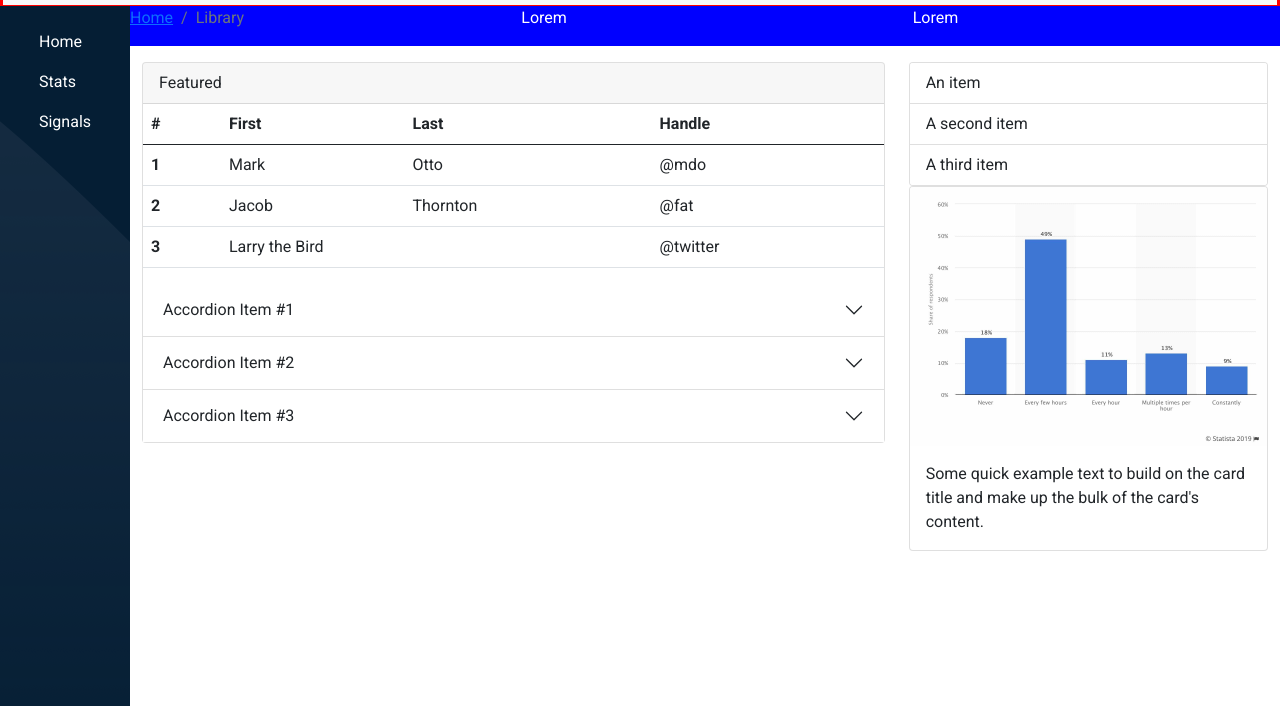
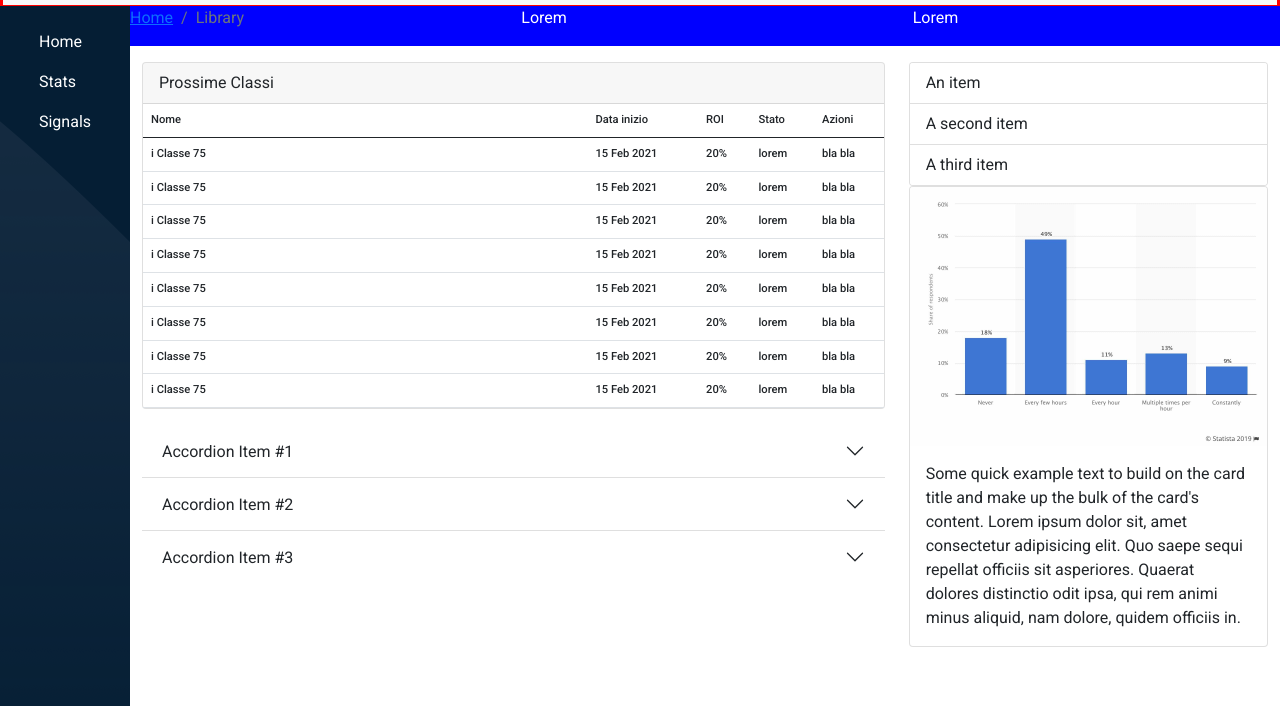
Before and after one commit to LucaSammarco/html-css-bootstrap-dashboard, a plain HTML site: page index.html in a window 1280 px wide. Shown: the part 94-800 px from the top of the page. Drawn offline with nearby package versions, Linux system fonts and the light colour scheme.

Commit message:
set up table

```diff
--- a/index.html
+++ b/index.html
@@ -82,42 +82,90 @@
                 <div class="container-fluid">
                     <div class="row">
                         <div class="col-12 col-lg-8 mb-lg-5 mb-3">
-                            <div class="card" style="p-5">
+                            <div class="card mb-3" style="p-5 ">
                                 <div class="card-header">
-                                  Featured
+                                  Prossime Classi
                                 </div>
                                 <table class="table">
                                     <thead>
                                       <tr>
-                                        <th scope="col">#</th>
-                                        <th scope="col">First</th>
-                                        <th scope="col">Last</th>
-                                        <th scope="col">Handle</th>
+                                        <th scope="col" class="colonna_nome">Nome</th>
+                                        <th scope="col">Data inizio</th>
+                                        <th scope="col">ROI</th>
+                                        <th scope="col ">Stato</th>
+                                        <th scope="col">Azioni</th>
                                       </tr>
                                     </thead>
                                     <tbody>
                                       <tr>
-                                        <th scope="row">1</th>
-                                        <td>Mark</td>
-                                        <td>Otto</td>
-                                        <td>@mdo</td>
+                                        <th scope="row">Classe 75</th>
+                                        <td>15 Feb 2021</td>
+                                        <td>20%</td>
+                                        <td>lorem</td>
+                                        <td>bla bla</td>
                                       </tr>
+
                                       <tr>
-                                        <th scope="row">2</th>
-                                        <td>Jacob</td>
-                                        <td>Thornton</td>
-                                        <td>@fat</td>
+                                        <th scope="row">Classe 75</th>
+                                        <td>15 Feb 2021</td>
+                                        <td>20%</td>
+                                        <td>lorem</td>
+                                        <td>bla bla</td>
                                       </tr>
+
                                       <tr>
-                                        <th scope="row">3</th>
-                                        <td colspan="2">Larry the Bird</td>
-                                        <td>@twitter</td>
+                                        <th scope="row">Classe 75</th>
+                                        <td>15 Feb 2021</td>
+                                        <td>20%</td>
+                                        <td>lorem</td>
+                                        <td>bla bla</td>
                                       </tr>
+
+                                      <tr>
+                                        <th scope="row">Classe 75</th>
+                                        <td>15 Feb 2021</td>
+                                        <td>20%</td>
+                                        <td>lorem</td>
+                                        <td>bla bla</td>
+                                      </tr>
+
+                                      <tr>
+                                        <th scope="row">Classe 75</th>
+                                        <td>15 Feb 2021</td>
+                                        <td>20%</td>
+                                        <td>lorem</td>
+                                        <td>bla bla</td>
+                                      </tr>
+
+                                      <tr>
+                                        <th scope="row">Classe 75</th>
+                                        <td>15 Feb 2021</td>
+                                        <td>20%</td>
+                                        <td>lorem</td>
+                                        <td>bla bla</td>
+                                      </tr>
+
+                                      <tr>
+                                        <th scope="row">Classe 75</th>
+                                        <td>15 Feb 2021</td>
+                                        <td>20%</td>
+                                        <td>lorem</td>
+                                        <td>bla bla</td>
+                                      </tr>
+
+                                      <tr>
+                                        <th scope="row">Classe 75</th>
+                                        <td>15 Feb 2021</td>
+                                        <td>20%</td>
+                                        <td>lorem</td>
+                                        <td>bla bla</td>
+                                      </tr>
+
                                     </tbody>
                                   </table>
 
 
-
+                                </div>
 
                             <div class="accordion accordion-flush" id="accordionFlushExample">
                                 <div class="accordion-item">
@@ -150,7 +198,7 @@
                                     <div class="accordion-body">Placeholder content for this accordion, which is intended to demonstrate the <code>.accordion-flush</code> class. This is the third item's accordion body. Nothing more exciting happening here in terms of content, but just filling up the space to make it look, at least at first glance, a bit more representative of how this would look in a real-world application.</div>
                                   </div>
                                 </div>
-                            </div>
+
                         </div>
 
                     </div>
@@ -169,7 +217,9 @@
                             <div class="card" >
                                 <img src="img/stats.jpeg" class="card-img-top" alt="...">
                                 <div class="card-body">
-                                  <p class="card-text">Some quick example text to build on the card title and make up the bulk of the card's content.</p>
+                                  <p class="card-text">Some quick example text to build on the card title and make up the bulk of the card's content.
+                                    Lorem ipsum dolor sit, amet consectetur adipisicing elit. Quo saepe sequi repellat officiis sit asperiores. Quaerat dolores distinctio odit ipsa, qui rem animi minus aliquid, nam dolore, quidem officiis in.
+                                  </p>
                                 </div>
                               </div>
                         </div>
--- a/style/style.css
+++ b/style/style.css
@@ -47,9 +47,9 @@ div.my_nav_bar > nav > div > a.d-flex.align-items-center {
 
 
 .side-icons-list {
-    text-decoration: none;
+
     color: white;
-    list-style: none;
+
     margin-top: 1rem;
     padding-left: 0;
 }
@@ -60,6 +60,11 @@ div.my_nav_bar > nav > div > a.d-flex.align-items-center {
     margin: 0.5rem 0;
     justify-content: flex-start;
     display: flex;
+}
+
+.side-icons-list li::marker{
+    content: 's';
+
 }
 
 .side-icons-list i {
@@ -77,3 +82,26 @@ div.my_nav_bar > nav > div > a.d-flex.align-items-center {
 
     color: white;
 }
+
+.colonna_nome {
+    width: 60% !important;
+
+}
+
+.altre_colonne {
+    width: 10%;
+
+}
+
+th, td {
+    font-size: 0.7rem;
+    font-weight: 500;
+}
+
+tbody th::before {
+    content: 'i ';
+}
+
+.table {
+    margin-bottom: 0
+}
```
